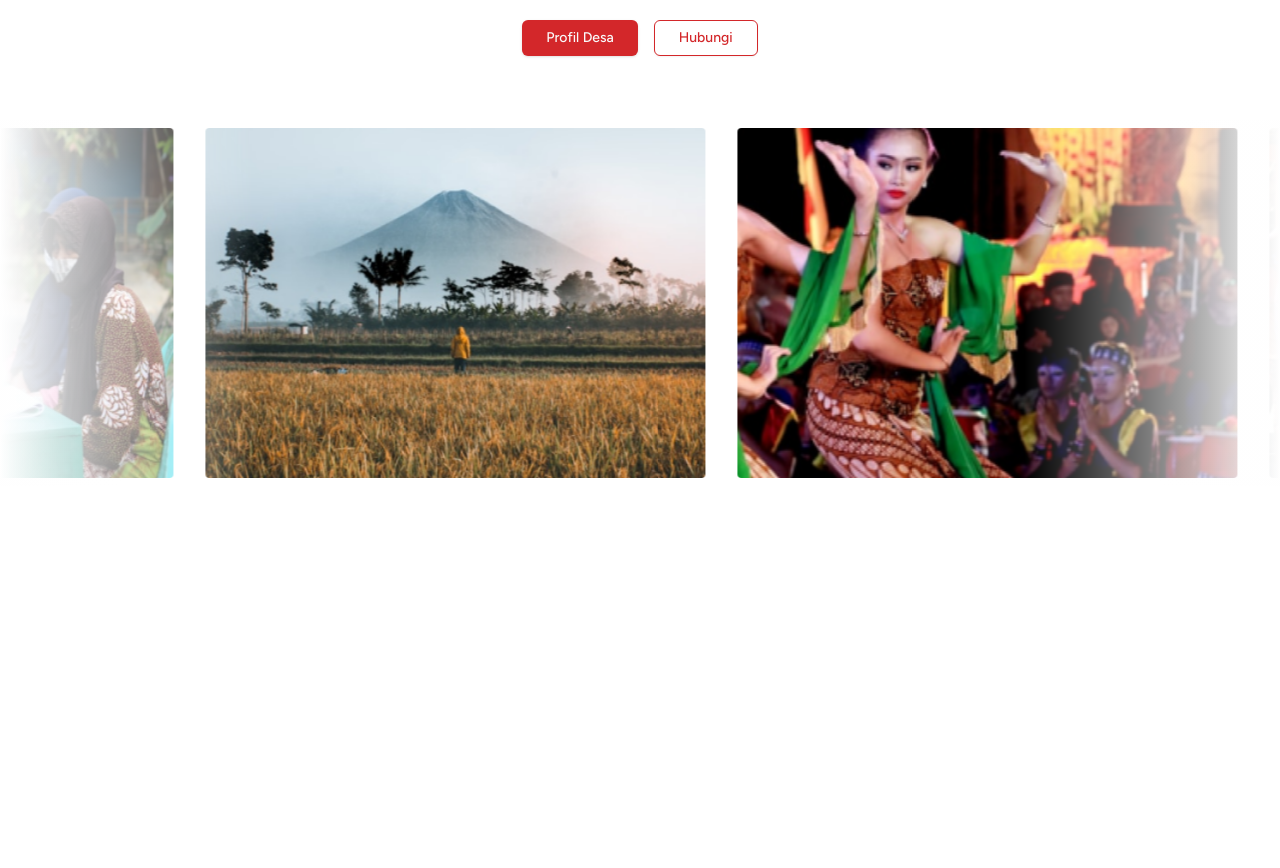
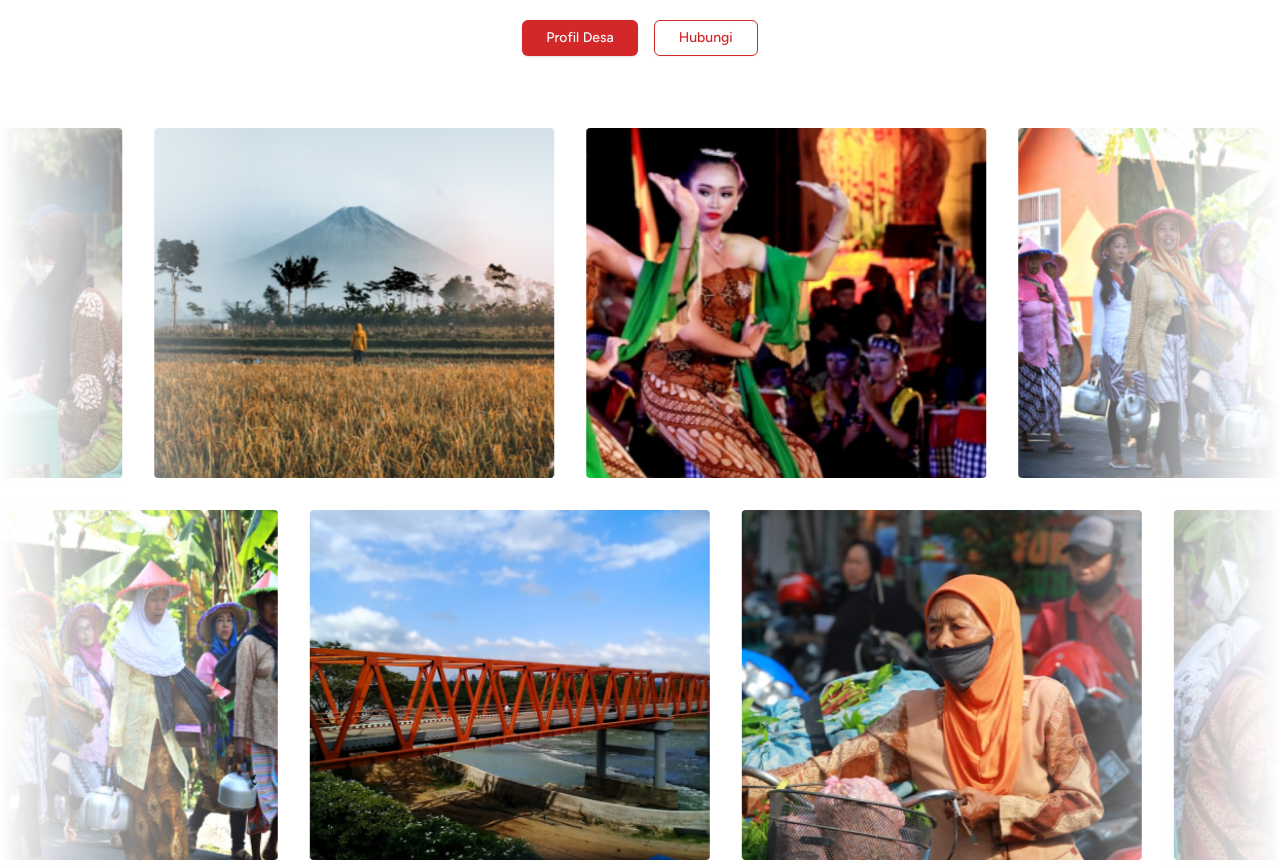
Before and after one commit to Brilliahib/fe-desa-jetis, a Next.js app: page / in a window 1280 px wide. Shown: the part 264-1132 px from the top of the page. Before the commit the page ends 800 px from the top, so only its background shows below. Built offline with nearby package versions, Linux system fonts and the light colour scheme.

Commit message:
fix: fixing marquee on reverse

```diff
--- a/src/components/organisms/home/HomeJumbotron.tsx
+++ b/src/components/organisms/home/HomeJumbotron.tsx
@@ -27,8 +27,9 @@ export default function HomeJumbotron() {
             </div>
           </div>
         </div>
+        <div className="space-y-4">
           <div className="relative mt-10 md:mt-16 overflow-hidden">
-          <Marquee pauseOnHover className="[--duration:20s]">
+            <Marquee pauseOnHover={false} className="[--duration:20s]">
               {asset.map((item, i) => (
                 <div
                   key={i}
@@ -39,7 +40,31 @@ export default function HomeJumbotron() {
                     alt="logo"
                     width={500}
                     height={200}
-                  className="rounded object-cover md:h-[350px] md:w-[500px] w-[300px] h-[200px]"
+                    className="rounded object-cover md:h-[350px] md:w-[400px] w-[300px] h-[200px]"
+                  />
+                </div>
+              ))}
+            </Marquee>
+            <div className="pointer-events-none absolute inset-y-0 left-0 w-1/5 bg-gradient-to-r from-white dark:from-background"></div>
+            <div className="pointer-events-none absolute inset-y-0 right-0 w-1/5 bg-gradient-to-l from-white dark:from-background"></div>
+          </div>
+          <div className="relative mt-10 md:mt-16 overflow-hidden">
+            <Marquee
+              pauseOnHover={false}
+              className="[--duration:20s]"
+              reverse={true}
+            >
+              {asset.map((item, i) => (
+                <div
+                  key={i}
+                  className="md:mx-2 flex max-w-none cursor-default items-center gap-x-2 text-sm"
+                >
+                  <Image
+                    src={item.image || "/vercel.svg"}
+                    alt="logo"
+                    width={500}
+                    height={200}
+                    className="rounded object-cover md:h-[350px] md:w-[400px] w-[300px] h-[200px]"
                   />
                 </div>
               ))}
@@ -48,6 +73,7 @@ export default function HomeJumbotron() {
             <div className="pointer-events-none absolute inset-y-0 right-0 w-1/5 bg-gradient-to-l from-white dark:from-background"></div>
           </div>
         </div>
+      </div>
     </>
   );
 }
```
Lines whose indentation alone changed are shown as unchanged.
